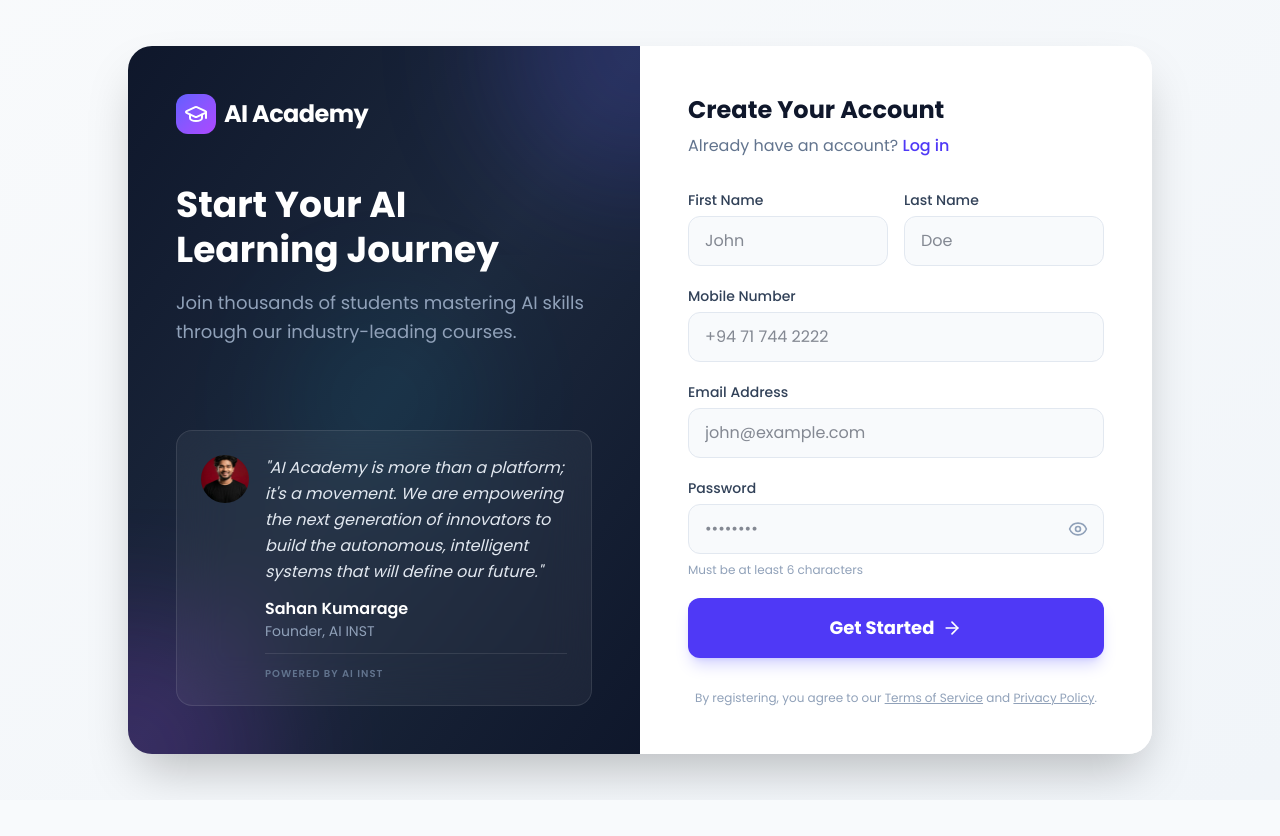
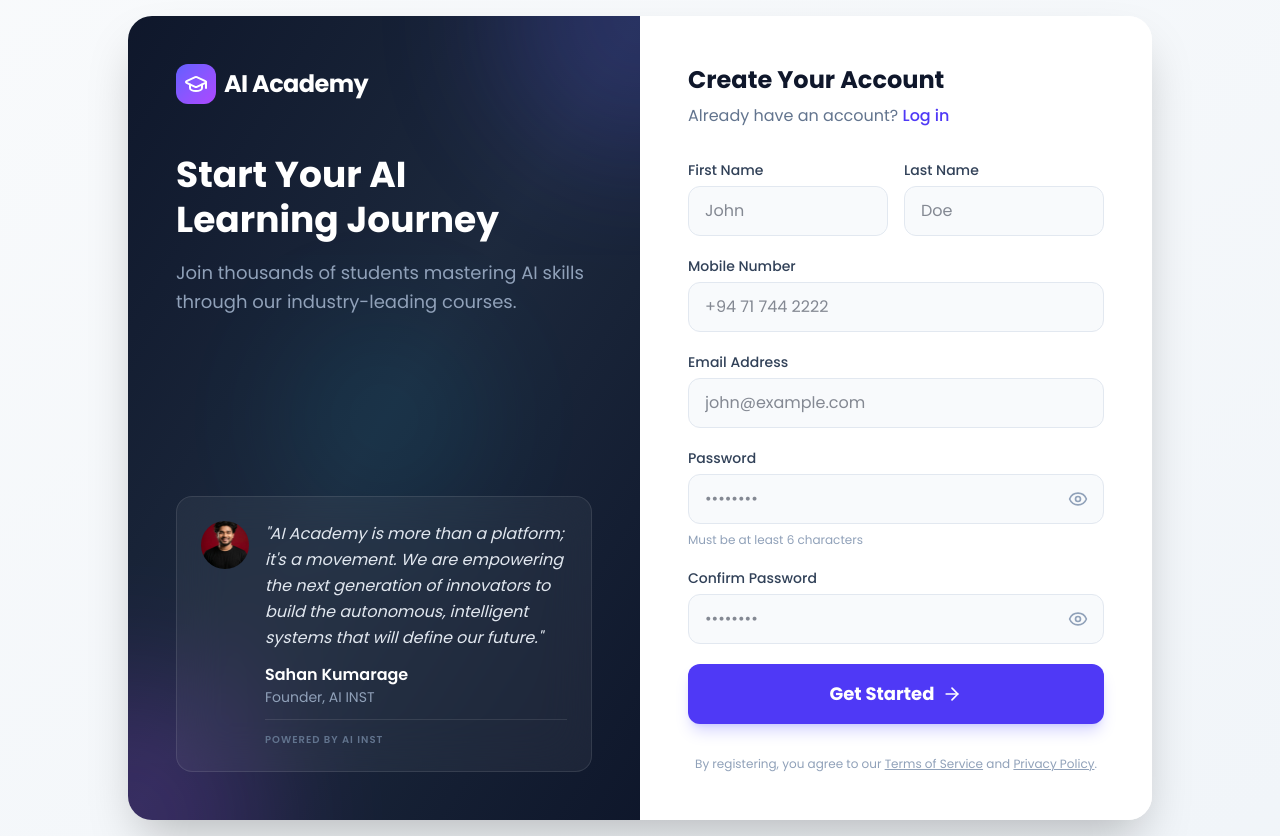
Before and after one commit to sahankumarage/AI_INST., a Next.js app: page /student-register in a window 1280 px wide. Before the commit the page ends 800 px from the top, so only its background shows below. Built offline with nearby package versions, Linux system fonts and the light colour scheme.

Commit message:
feat: Implement confirm password validation for student registration, add payment status refresh for students, introduce 'rejected' payment status for admins, and update currency display, login error messages, and LKR to USD conversion rate.

```diff
--- a/src/app/api/auth/login/route.ts
+++ b/src/app/api/auth/login/route.ts
@@ -21,8 +21,8 @@ export async function POST(req: Request) {
         const user = await User.findOne({ email: email.toLowerCase() });
         if (!user) {
             return NextResponse.json(
-                { message: 'Invalid email or password' },
-                { status: 400 }
+                { message: 'User does not exist. Please register first.' },
+                { status: 404 }
             );
         }
 
--- a/src/app/api/payments/create/route.ts
+++ b/src/app/api/payments/create/route.ts
@@ -140,7 +140,7 @@ export async function POST(req: Request) {
         // STEP 6: Convert LKR to USD for Dodo
         // ----------------------------------------
         // Dodo doesn't support LKR, so we convert to USD
-        const LKR_TO_USD_RATE = 0.0031; // 1 LKR = $0.0031 USD (approx 323 LKR = $1)
+        const LKR_TO_USD_RATE = 0.00322; // 1 LKR = $0.0031 USD (approx 323 LKR = $1)
 
         let dodoCurrency = course.currency || 'LKR';
         let dodoAmount = discountResult.finalPrice;
--- a/src/app/portal/admin/payments/page.tsx
+++ b/src/app/portal/admin/payments/page.tsx
@@ -27,7 +27,7 @@ interface Payment {
     studentEmail: string;
     courseName: string;
     amount: number;
-    status: 'completed' | 'pending' | 'failed';
+    status: 'completed' | 'pending' | 'failed' | 'rejected';
     paymentMethod: string;
     date: string;
     transactionId: string;
@@ -37,7 +37,8 @@ interface Payment {
 const statusConfig = {
     completed: { icon: CheckCircle, color: 'text-emerald-600', bg: 'bg-emerald-100' },
     pending: { icon: Clock, color: 'text-amber-600', bg: 'bg-amber-100' },
-    failed: { icon: XCircle, color: 'text-red-600', bg: 'bg-red-100' }
+    failed: { icon: XCircle, color: 'text-red-600', bg: 'bg-red-100' },
+    rejected: { icon: XCircle, color: 'text-slate-600', bg: 'bg-slate-100' }
 };
 
 export default function AdminPaymentsPage() {
@@ -45,7 +46,7 @@ export default function AdminPaymentsPage() {
     const [payments, setPayments] = useState<Payment[]>([]);
     const [isLoading, setIsLoading] = useState(true);
     const [searchQuery, setSearchQuery] = useState("");
-    const [filterStatus, setFilterStatus] = useState<'all' | 'completed' | 'pending' | 'failed' | 'bank' | 'card'>('all');
+    const [filterStatus, setFilterStatus] = useState<'all' | 'completed' | 'pending' | 'failed' | 'rejected' | 'bank' | 'card'>('all');
 
     const [selectedPayment, setSelectedPayment] = useState<Payment | null>(null);
     const [isActionLoading, setIsActionLoading] = useState(false);
@@ -224,7 +225,7 @@ export default function AdminPaymentsPage() {
                         />
                     </div>
                     <div className="flex gap-2">
-                        {['all', 'completed', 'pending', 'failed', 'bank', 'card'].map((status) => (
+                        {['all', 'completed', 'pending', 'failed', 'rejected', 'bank', 'card'].map((status) => (
                             <button
                                 key={status}
                                 onClick={() => setFilterStatus(status as any)}
--- a/src/app/portal/admin/students/page.tsx
+++ b/src/app/portal/admin/students/page.tsx
@@ -180,7 +180,7 @@ export default function AdminStudentsPage() {
                             <DollarSign size={22} />
                         </div>
                         <div>
-                            <div className="text-2xl font-bold text-slate-900">${stats.totalRevenue.toLocaleString()}</div>
+                            <div className="text-2xl font-bold text-slate-900">LKR {stats.totalRevenue.toLocaleString()}</div>
                             <div className="text-sm text-slate-500">Total Revenue</div>
                         </div>
                     </div>
@@ -296,7 +296,7 @@ export default function AdminStudentsPage() {
                                                 )}
                                             </div>
                                         </td>
-                                        <td className="py-4 px-6 font-medium text-slate-900">${totalPaid}</td>
+                                        <td className="py-4 px-6 font-medium text-slate-900">LKR {totalPaid.toLocaleString()}</td>
                                         <td className="py-4 px-6">
                                             <span className={`inline-flex items-center px-2.5 py-1 rounded-full text-xs font-semibold ${student.enrolledCourses.length === 0
                                                 ? 'bg-slate-100 text-slate-600'
--- a/src/app/portal/student/courses/page.tsx
+++ b/src/app/portal/student/courses/page.tsx
@@ -1,7 +1,7 @@
 "use client";
 
 import { motion } from "framer-motion";
-import { Play, Clock, BookOpen, ArrowRight, CheckCircle, Loader2, Search, Star, DollarSign } from "lucide-react";
+import { Play, Clock, BookOpen, ArrowRight, CheckCircle, Loader2, Search, Star, DollarSign, RefreshCw } from "lucide-react";
 import Link from "next/link";
 import { useState, useEffect } from "react";
 import { useAlert } from "@/components/ui/AlertService";
@@ -331,11 +331,25 @@ export default function StudentCoursesPage() {
                                     <p className="text-sm text-slate-600 max-w-xs mb-3 leading-snug">
                                         Access will be granted as soon as your payment is approved.
                                     </p>
-                                    <div className="text-xs text-slate-500 bg-slate-50 px-3 py-2 rounded-lg border border-slate-100 w-full max-w-[240px]">
+                                    <div className="text-xs text-slate-500 bg-slate-50 px-3 py-2 rounded-lg border border-slate-100 w-full max-w-[240px] mb-3">
                                         <p className="font-semibold text-slate-800 mb-1">Contact Support:</p>
                                         <p className="select-all">hello@aiinst.lk</p>
                                         <p className="select-all font-medium">+94 71 744 2222</p>
                                     </div>
+                                    <button
+                                        onClick={(e) => {
+                                            e.stopPropagation();
+                                            const userStr = localStorage.getItem("lms_user");
+                                            if (userStr) {
+                                                const userData = JSON.parse(userStr);
+                                                setIsLoading(true);
+                                                fetchEnrollments(userData.id);
+                                            }
+                                        }}
+                                        className="flex items-center justify-center gap-2 w-full max-w-[240px] px-4 py-2 bg-indigo-50 text-indigo-700 rounded-lg text-sm font-semibold hover:bg-indigo-100 transition-colors border border-indigo-100 shadow-sm"
+                                    >
+                                        <RefreshCw size={14} /> Check Status
+                                    </button>
                                 </div>
                             )}
                         </div>
--- a/src/app/student-register/page.tsx
+++ b/src/app/student-register/page.tsx
@@ -16,13 +16,15 @@ function RegisterForm() {
     const [isLoading, setIsLoading] = useState(false);
     const [error, setError] = useState("");
     const [showPassword, setShowPassword] = useState(false);
+    const [showConfirmPassword, setShowConfirmPassword] = useState(false);
 
     const [formData, setFormData] = useState({
         firstName: "",
         lastName: "",
         mobileNumber: "",
         email: "",
-        password: ""
+        password: "",
+        confirmPassword: ""
     });
 
     const handleSubmit = async (e: React.FormEvent) => {
@@ -30,12 +32,20 @@ function RegisterForm() {
         setIsLoading(true);
         setError("");
 
+        if (formData.password !== formData.confirmPassword) {
+            setError("Passwords do not match");
+            setIsLoading(false);
+            return;
+        }
+
+        const { confirmPassword, ...dataToSend } = formData;
+
         try {
             const res = await fetch("/api/auth/register", {
                 method: "POST",
                 headers: { "Content-Type": "application/json" },
                 body: JSON.stringify({
-                    ...formData,
+                    ...dataToSend,
                     courseSlug,
                     courseName
                 })
@@ -167,6 +177,28 @@ function RegisterForm() {
                         <p className="text-xs text-slate-400 mt-2">Must be at least 6 characters</p>
                     </div>
 
+                    <div>
+                        <label className="block text-sm font-medium text-slate-700 mb-1.5">Confirm Password</label>
+                        <div className="relative">
+                            <input
+                                type={showConfirmPassword ? "text" : "password"}
+                                required
+                                minLength={6}
+                                value={formData.confirmPassword}
+                                onChange={(e) => setFormData({ ...formData, confirmPassword: e.target.value })}
+                                className="w-full px-4 py-3 rounded-xl bg-slate-50 border border-slate-200 focus:border-indigo-500 focus:ring-2 focus:ring-indigo-200 outline-none transition-all pr-12"
+                                placeholder="••••••••"
+                            />
+                            <button
+                                type="button"
+                                onClick={() => setShowConfirmPassword(!showConfirmPassword)}
+                                className="absolute right-4 top-1/2 -translate-y-1/2 text-slate-400 hover:text-slate-600"
+                            >
+                                {showConfirmPassword ? <EyeOff size={20} /> : <Eye size={20} />}
+                            </button>
+                        </div>
+                    </div>
+
                     <button
                         type="submit"
                         disabled={isLoading}
```
